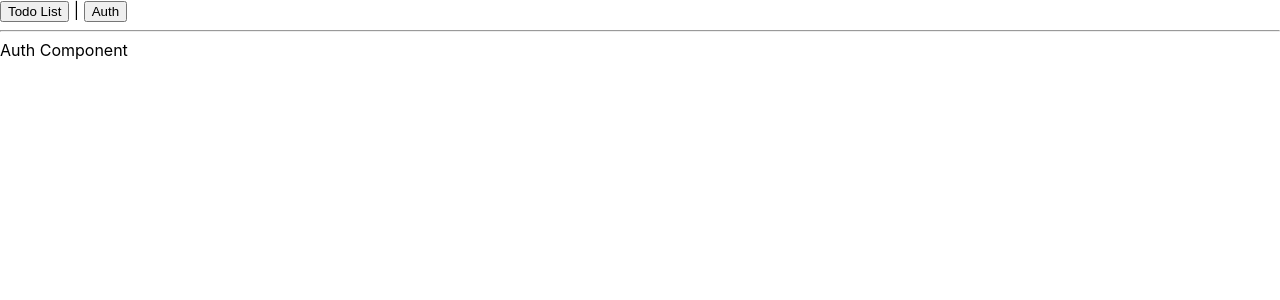
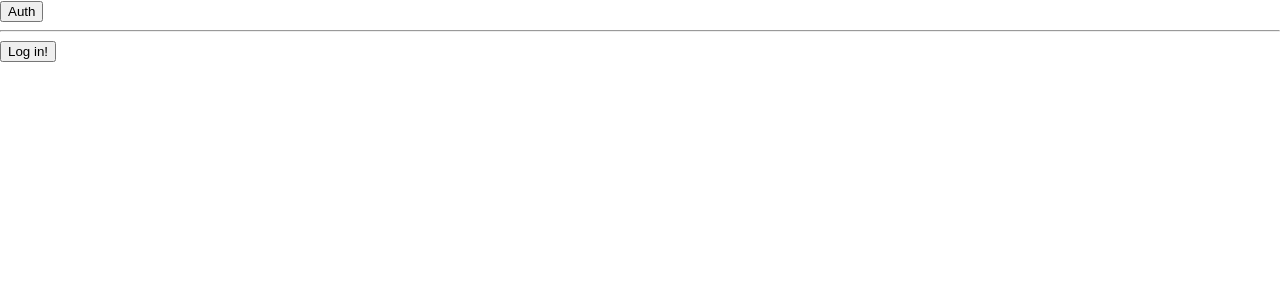
Before and after one commit to aruyamam/react-guide-hooks, a React (Create React App) app: page / in a window 1280 px wide. Shown: the top 300 px of the page. Built offline with nearby package versions, Linux system fonts and the light colour scheme; the HTML template or start-up script is replaced by a standard one.

Commit message:
The useContext() Hook

```diff
--- a/src/App.js
+++ b/src/App.js
@@ -2,22 +2,30 @@
 import Todo from './components/Todo';
 import Header from './components/Header';
 import Auth from './components/Auth';
+import AuthContext from './auth-context';
 
 const app = props => {
    const [page, setPage] = useState('auth');
+   const [authState, setAuthState] = useState(false);
 
    const switchPage = pageName => () => {
       setPage(pageName);
    };
 
+   const login = () => {
+      setAuthState(true);
+   };
+
    return (
       <div className="app">
+         <AuthContext.Provider value={{ status: authState, login }}>
             <Header
                onLoadTodos={switchPage('todos')}
                onLoadAuth={switchPage('auth')}
             />
             <hr />
             {page === 'auth' ? <Auth /> : <Todo />}
+         </AuthContext.Provider>
       </div>
    );
 };
--- /dev/null
+++ b/src/auth-context.js
@@ -0,0 +1,5 @@
+import React from 'react';
+
+const authContext = React.createContext({ status: false, login: () => {} });
+
+export default authContext;
--- a/src/components/Auth.js
+++ b/src/components/Auth.js
@@ -1,7 +1,10 @@
-import React from 'react';
+import React, { useContext } from 'react';
+import AuthContext from '../auth-context';
 
-const Auth = () => {
-   return <div>Auth Component</div>;
+const auth = props => {
+   const auth = useContext(AuthContext);
+
+   return <button onClick={auth.login}>Log in!</button>;
 };
 
-export default Auth;
+export default auth;
--- a/src/components/Header.js
+++ b/src/components/Header.js
@@ -1,10 +1,12 @@
-import React from 'react';
+import React, { useContext } from 'react';
+import AuthContext from '../auth-context';
 
 const Header = ({ onLoadTodos, onLoadAuth }) => {
+   const auth = useContext(AuthContext);
+
    return (
       <div>
-         <button onClick={onLoadTodos}>Todo List</button>
-         {` | `}
+         {auth.status && <button onClick={onLoadTodos}>Todo List</button>}
          <button onClick={onLoadAuth}>Auth</button>
       </div>
    );
--- a/src/components/Todo.js
+++ b/src/components/Todo.js
@@ -3,6 +3,7 @@
 
 const todo = props => {
    const [todoName, setTodoName] = useState('');
+   const [submittedTodo, setSubmittedTodo] = useState(null);
    const [todoList, setTodoList] = useState([]);
    // const [todoState, setTodoState] = useState({ userInput: '', todoList: [] });
 
@@ -37,6 +38,15 @@
       };
    });
 
+   useEffect(
+      () => {
+         if (submittedTodo) {
+            setTodoList(todoList.concat(submittedTodo));
+         }
+      },
+      [submittedTodo]
+   );
+
    const inputChangeHandler = event => {
       // setTodoState({
       //    userInput: event.target.value,
@@ -50,12 +60,16 @@
       //    userInput: todoState.userInput,
       //    todoList: todoState.todoList.concat(todoState.userInput)
       // });
-      setTodoList(todoList.concat(todoName));
       axios
          .post('https://temporary-873cc.firebaseio.com/todos.json', {
             name: todoName
          })
-         .then(res => console.log(res))
+         .then(res => {
+            setTimeout(() => {
+               const todoItem = { id: res.data.name, name: todoName };
+               setSubmittedTodo(todoItem);
+            }, 3000);
+         })
          .catch(err => console.log(err));
    };
 
```
Lines whose indentation alone changed are shown as unchanged.
